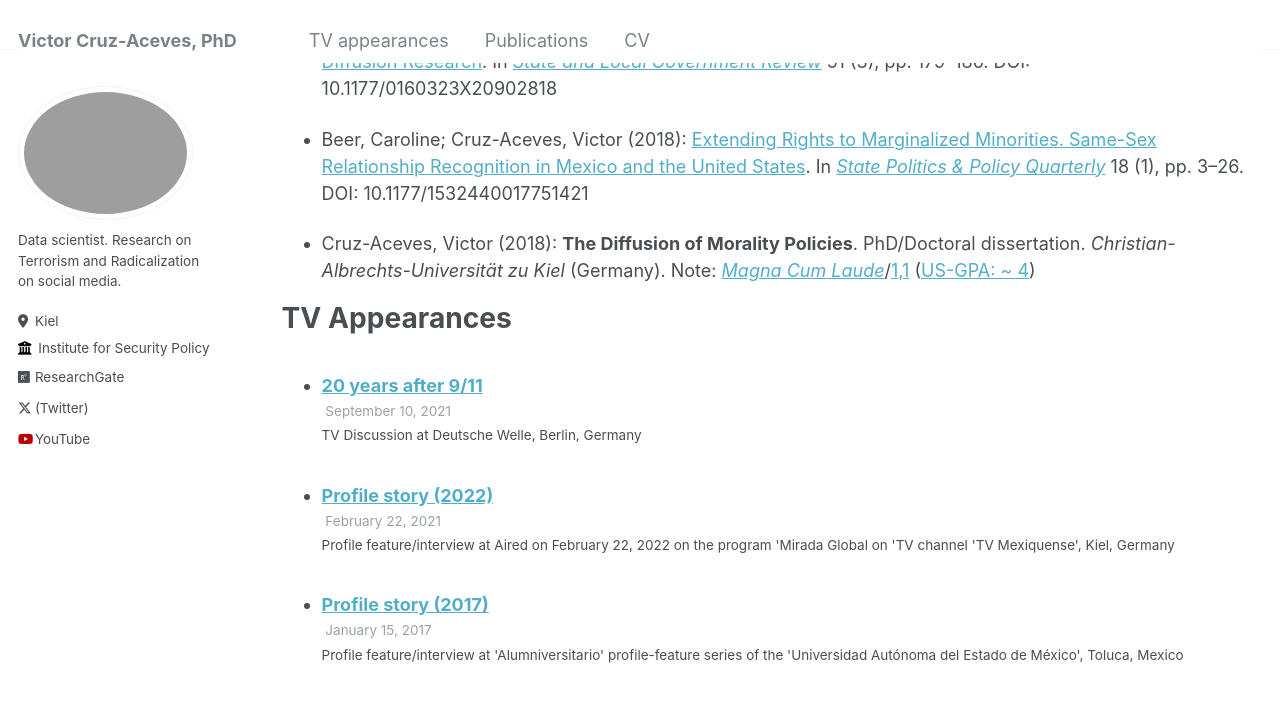
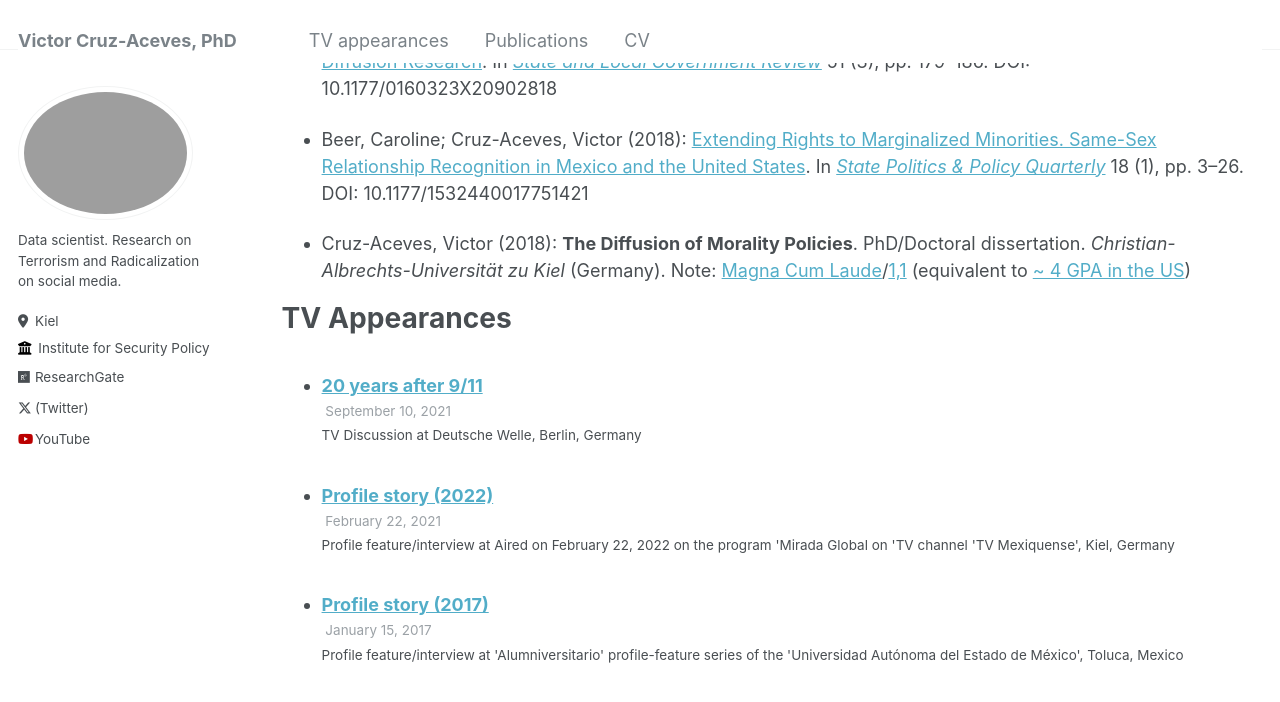
Before and after one commit to victor-cruz-aceves/victor-cruz-aceves.github.io, a Jekyll site: the page built from _pages/cv.md, in a window 1280 px wide and 900 px high, scrolled down 1005 px. Shown: the top 702 px of the window. Built offline with Jekyll 4.4.1, drawn with Linux system fonts in a browser that asks for light colours; some of the changed text lies outside the part shown.

Commit message:
Updated equivalence of dissertation note in US-GPA

```diff
--- a/_pages/cv.md
+++ b/_pages/cv.md
@@ -12,7 +12,7 @@ redirect_from:
 Education
 ======
 * **Ph.D.** in Political science, *Christian-Albrechts-Universität zu Kiel* (Germany), 2018
-  * Note: **Magna Cum Laude** (**1,1**)
+  * Note: [Magna Cum Laude](https://en.wikipedia.org/wiki/Latin_honors#Germany)/[1,1](https://en.wikipedia.org/wiki/Academic_grading_in_Germany#Tertiary_education) (equivalent to [~ 4 GPA in the US](https://en.wikipedia.org/wiki/Academic_grading_in_Germany#Overview))
 * **M.A.** in Public Management and Governments, *Zeppelin Universität* (Germany), 2011
 * **B.A.** in International Economic Relations, *UAEM* (Mexico) & *MENDELU* (Czech Republic), 2008
 
@@ -38,7 +38,7 @@ Publications
 
 * Beer, Caroline; Cruz-Aceves, Victor (2018): [Extending Rights to Marginalized Minorities. Same-Sex Relationship Recognition in Mexico and the United States](https://www.cambridge.org/core/journals/state-politics-and-policy-quarterly/article/abs/extending-rights-to-marginalized-minorities-samesex-relationship-recognition-in-mexico-and-the-united-states/A70979049B8F29EA6DA27F69D8A931C7). In [*State Politics & Policy Quarterly*](https://www.cambridge.org/core/journals/state-politics-and-policy-quarterly) 18 (1), pp. 3–26. DOI: 10.1177/1532440017751421
 
-* Cruz-Aceves, Victor (2018): **The Diffusion of Morality Policies**. PhD/Doctoral dissertation. *Christian-Albrechts-Universität zu Kiel* (Germany). Note: [*Magna Cum Laude*](https://en.wikipedia.org/wiki/Latin_honors#Germany)/[1,1](https://en.wikipedia.org/wiki/Academic_grading_in_Germany#Tertiary_education) ([US-GPA: ~ 4](https://en.wikipedia.org/wiki/Academic_grading_in_Germany#Overview))
+* Cruz-Aceves, Victor (2018): **The Diffusion of Morality Policies**. PhD/Doctoral dissertation. *Christian-Albrechts-Universität zu Kiel* (Germany). Note: [Magna Cum Laude](https://en.wikipedia.org/wiki/Latin_honors#Germany)/[1,1](https://en.wikipedia.org/wiki/Academic_grading_in_Germany#Tertiary_education) (equivalent to [~ 4 GPA in the US](https://en.wikipedia.org/wiki/Academic_grading_in_Germany#Overview))
 
 TV Appearances
 ======
```
Also changed, not shown: _portfolio/cv.md (+1 -1 lines).
